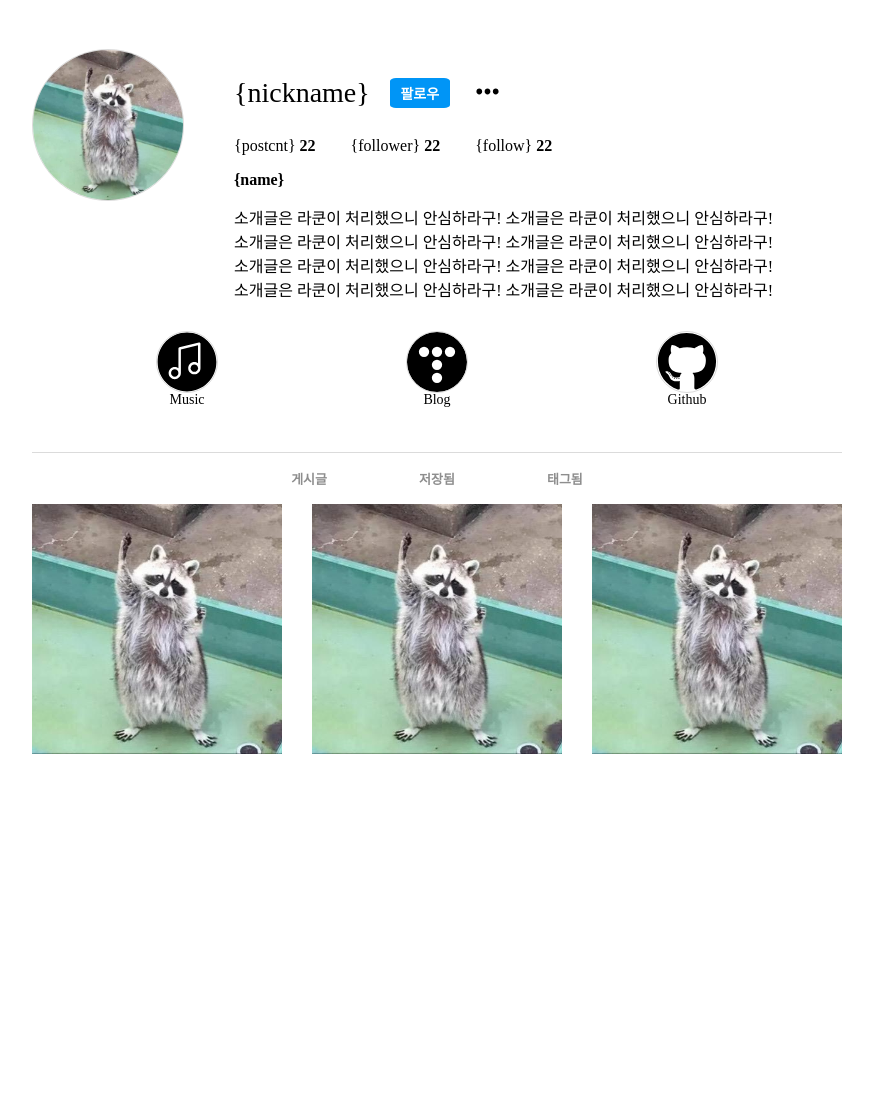
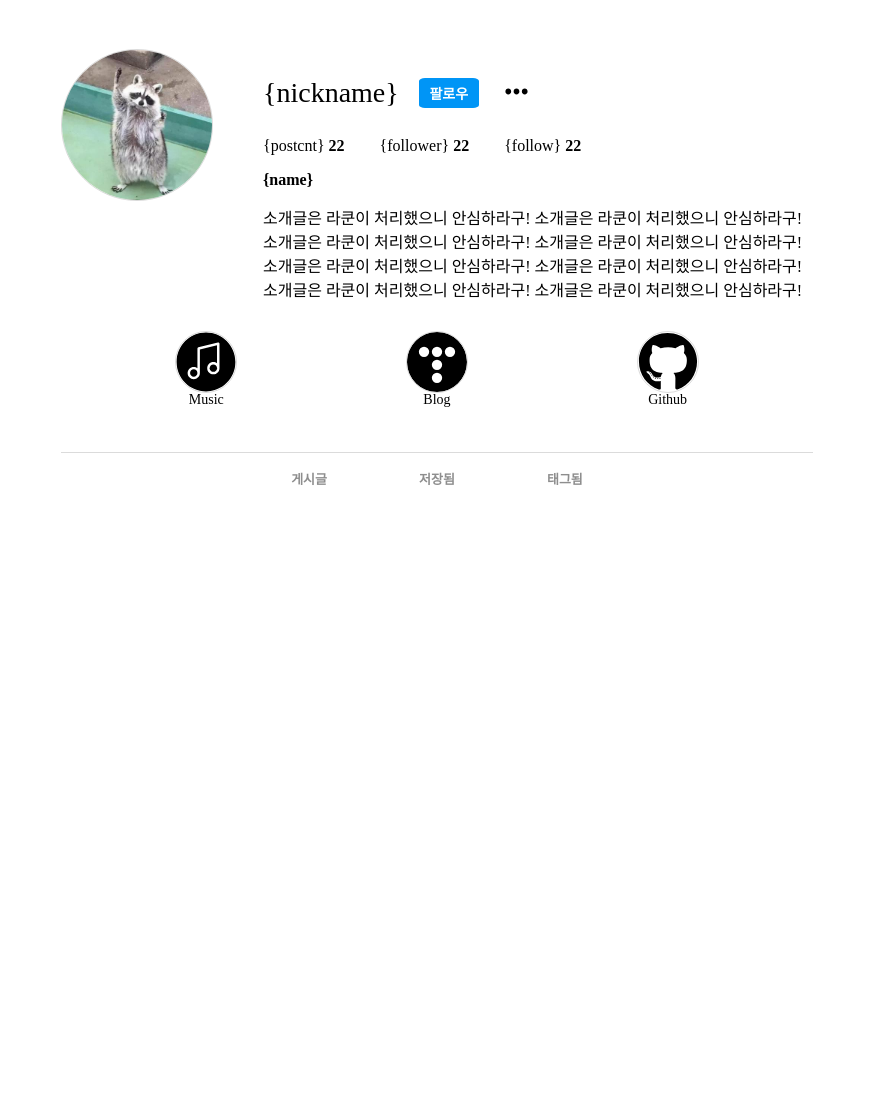
Before and after one commit to wonbbnote/insta_clonecoding, a Flask app: page / in a window 1280 px wide. Shown: the part 56-1175 px from the top of the page, without its empty margins (203-1076 px from the left). After the commit the page ends 541 px from the top, so only its background shows below. Run offline with Flask 2, Linux system fonts and the light colour scheme; data that the repository does not hold is empty.

Commit message:
body_pictures id값 추가

```diff
--- a/templates/mypage.html
+++ b/templates/mypage.html
@@ -104,27 +104,24 @@
                 <button>태그됨</button>
             </div>
             <!-- 하단 게시물 전체 박스 -->
-            <div class="body_pictures">
-                <!-- 각 게시글 -->
-                <div class="picture_boxes">
-                    <!-- 1 -->
-                    <div class="picture_box">
-                        <img src="/static/image/r_feed3.png" alt="">
-                    </div>
-                    <!-- 2 -->
-                    <div class="picture_box">
-                        <img src="/static/image/r_feed3.png" alt="">
-                    </div>
-                    <!-- 3 -->
-                    <div class="picture_box">
-                        <img src="/static/image/r_feed3.png" alt="">
-                    </div>
-                </div>
-                <!-- 미완 -->
-                <div class="picture_boxes" id="feeds-box">
-                    <div class="picture_box" id="feed-box"></div>
-                </div>
-            </div>
+            <div class="body_pictures" id="feeds-box"></div>
+<!--            <div class="body_pictures">-->
+<!--                &lt;!&ndash; 각 게시글 &ndash;&gt;-->
+<!--                <div class="picture_boxes">-->
+<!--                    &lt;!&ndash; 1 &ndash;&gt;-->
+<!--                    <div class="picture_box">-->
+<!--                        <img src="/static/image/r_feed3.png" alt="">-->
+<!--                    </div>-->
+<!--                    &lt;!&ndash; 2 &ndash;&gt;-->
+<!--                    <div class="picture_box">-->
+<!--                        <img src="/static/image/r_feed3.png" alt="">-->
+<!--                    </div>-->
+<!--                    &lt;!&ndash; 3 &ndash;&gt;-->
+<!--                    <div class="picture_box">-->
+<!--                        <img src="/static/image/r_feed3.png" alt="">-->
+<!--                    </div>-->
+<!--                </div>-->
+<!--            </div>-->
         </div>
     </div>
     <!-- 활동(heart)을 누르면 열리는 박스 -->
```
